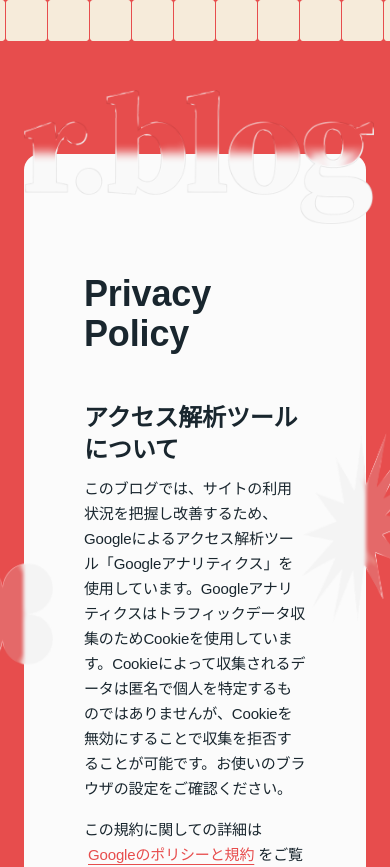
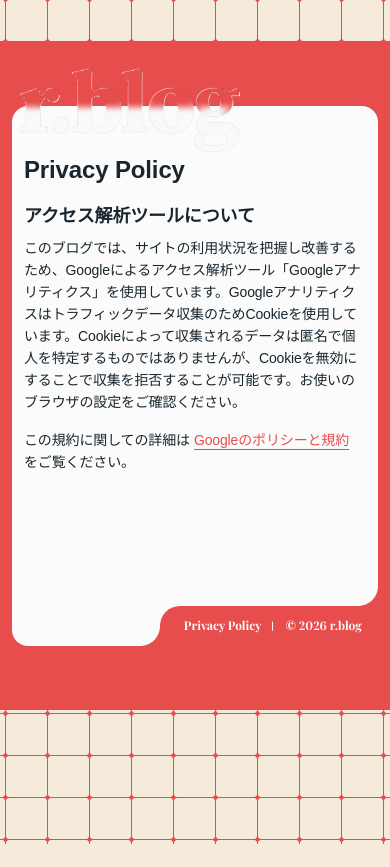
Before and after one commit to rixcx/rblog, a Next.js app: page /privacy-policy in a window 390 px wide. Shown: the top 867 px of the page. After the commit the page ends 844 px from the top, so only its background shows below. Built offline with nearby package versions, Linux system fonts and the light colour scheme; a web font is replaced by a local one.

Commit message:
Enhance responsive design

```diff
--- a/app/articles/[slug]/page.tsx
+++ b/app/articles/[slug]/page.tsx
@@ -17,15 +17,15 @@ export default async function ArticlePage({ params }: { params: Promise<{ slug:
     <article>
       <div className="border-deco-x">
         <header className="border-deco-b">
-          <div className="py-10 px-6.5">
-            <h1 className="text-4xl font-bold mb-2">{article.title}</h1>
-            <time className="inline-block font-playfair text-md transform scale-y-80">{formatDate(article.date)}</time>
+          <div className="py-5 md:py-10 px-3 md:px-6.5">
+            <h1 className="text-2xl md:text-4xl font-bold mb-0.75 md:mb-2">{article.title}</h1>
+            <time className="inline-block font-playfair text-[0.8rem] md:text-md transform scale-y-80">{formatDate(article.date)}</time>
           </div>
           <span className="border-deco-joint-r"></span>
           <span className="border-deco-joint-l"></span>
         </header>
 
-        <section className="pt-15 px-6.5 pb-14">
+        <section className="pt-10 md:pt-15 px-3 md:px-6.5 pb-14">
           <div className="markdown-body">
             {article.content}
           </div>
--- a/app/layout.tsx
+++ b/app/layout.tsx
@@ -42,9 +42,9 @@ export default function RootLayout({
       <body className={`${ibmPlexSansJP.variable} ${playfairDisplay.variable} antialiased min-h-screen color-primary-black bg-primary-beige`}>
         <ScrollToTop />
         <div className="min-h-screen flex flex-col bg-[url(/images/global/bg_pattern.png)] bg-top overflow-x-hidden">
-          <div className="relative w-full max-w-283.75 mx-auto my-10.5 p-6 pt-28 pb-16 bg-primary-red">
+          <div className="relative w-full md:max-w-283.75 mx-auto my-10.5 p-3 md:p-15 pt-16 md:pt-28 pb-16 bg-primary-red">
             <Header/>
-            <main className="relative deco max-w-230 mx-auto min-h-135 py-30 px-15 bg-primary-white rounded-2xl">
+            <main className="relative deco md:max-w-230 mx-auto min-h-135 py-12 md:py-30 px-3 md:px-15 bg-primary-white rounded-2xl">
               {children}
             </main>
             <Footer/>
--- a/app/page.tsx
+++ b/app/page.tsx
@@ -12,13 +12,13 @@ export default function Index() {
       {articlesMeta.map((article) => (
         <li key={article.slug}>
           <Link href={`/articles/${article.slug}`} className="inline-block">
-            <div className="py-4 flex flex-col">
-              <h2 className="text-[28px] font-bold link-underline inline-block">
+            <div className="py-2.5 md:py-4 flex flex-col">
+              <h2 className="text-[22px] md:text-[28px] leading-6 md:leading-8 font-bold link-underline inline-block">
                 <span>
                   {article.title}
                 </span>
               </h2>
-              <time className="inline-block font-playfair text-[0.9rem] transform scale-y-80">{formatDate(article.date)}</time>
+              <time className="inline-block font-playfair text-[0.8rem] md:text-[0.9rem] transform scale-y-80">{formatDate(article.date)}</time>
             </div>
           </Link>
         </li>
--- a/app/privacy-policy/page.tsx
+++ b/app/privacy-policy/page.tsx
@@ -8,13 +8,13 @@ export const metadata: Metadata = {
 
 export default function PrivacyPolicyPage() {
   return (
-    <article className="text-[15px] leading-[25px] tracking-[-0.01em]">
+    <article className="text-[14px] md:text-[15px] leading-[22px] md:leading-[25px] tracking-[-0.01em]">
       <header>
-        <h1 className="text-4xl font-bold mb-2">Privacy Policy</h1>
+        <h1 className="text-2xl md:text-4xl font-bold mb-4 md:mb-8">Privacy Policy</h1>
       </header>
 
       <section>
-        <h2 className="text-2xl font-bold mt-[2em] mb-[0.4em]">アクセス解析ツールについて</h2>
+        <h2 className="text-lg md:text-2xl font-bold mb-[0.4em]">アクセス解析ツールについて</h2>
         <p className="mb-4">このブログでは、サイトの利用状況を把握し改善するため、Googleによるアクセス解析ツール「Googleアナリティクス」を使用しています。Googleアナリティクスはトラフィックデータ収集のためCookieを使用しています。Cookieによって収集されるデータは匿名で個人を特定するものではありませんが、Cookieを無効にすることで収集を拒否することが可能です。お使いのブラウザの設定をご確認ください。</p>
         <p>この規約に関しての詳細は<Link href="https://policies.google.com/technologies/partner-sites?hl=ja" target="_blank" rel="noopener noreferrer" className="mx-1 text-(--color-primary-red) underline underline-offset-4 hover:opacity-70 transition">Googleのポリシーと規約</Link>をご覧ください。</p>
       </section>
--- a/app/styles/global/globals.css
+++ b/app/styles/global/globals.css
@@ -55,12 +55,12 @@ body {
   */
 
   .link-underline span,
-  .link-underline + data {
+  .link-underline + time {
     @apply transition duration-300;
   }
 
   .link-underline:hover span,
-  .link-underline:hover + data {
+  .link-underline:hover + time {
     @apply blur-[1px];
   }
 
@@ -68,7 +68,10 @@ body {
   .deco::before,
   .deco::after {
     content: '';
-    @apply absolute z-20
+    @apply
+    hidden
+    md:block
+    absolute z-20
     -translate-y-1/2
     bg-no-repeat bg-contain;
   }
--- a/components/Header.tsx
+++ b/components/Header.tsx
@@ -3,7 +3,7 @@ import Image from "next/image";
 export default function Header() {
   return (
     <header className="max-w-230 mx-auto">
-      <div className="absolute top-12 z-10 mr-2">
+      <div className="absolute top-6.5 md:top-12 z-10 ml-2 md:ml-0.05">
         <h1 className="text-5xl font-bold mb-2">
           <span className="sr-only">r.blog</span>
           <Image
@@ -14,6 +14,7 @@ export default function Header() {
             priority
             unoptimized
             aria-hidden="true"
+            className="w-[220px] md:w-[350px] h-auto"
           />
         </h1>
       </div>
```
Also changed, not shown: app/styles/mdx.css (+13 -13 lines).
